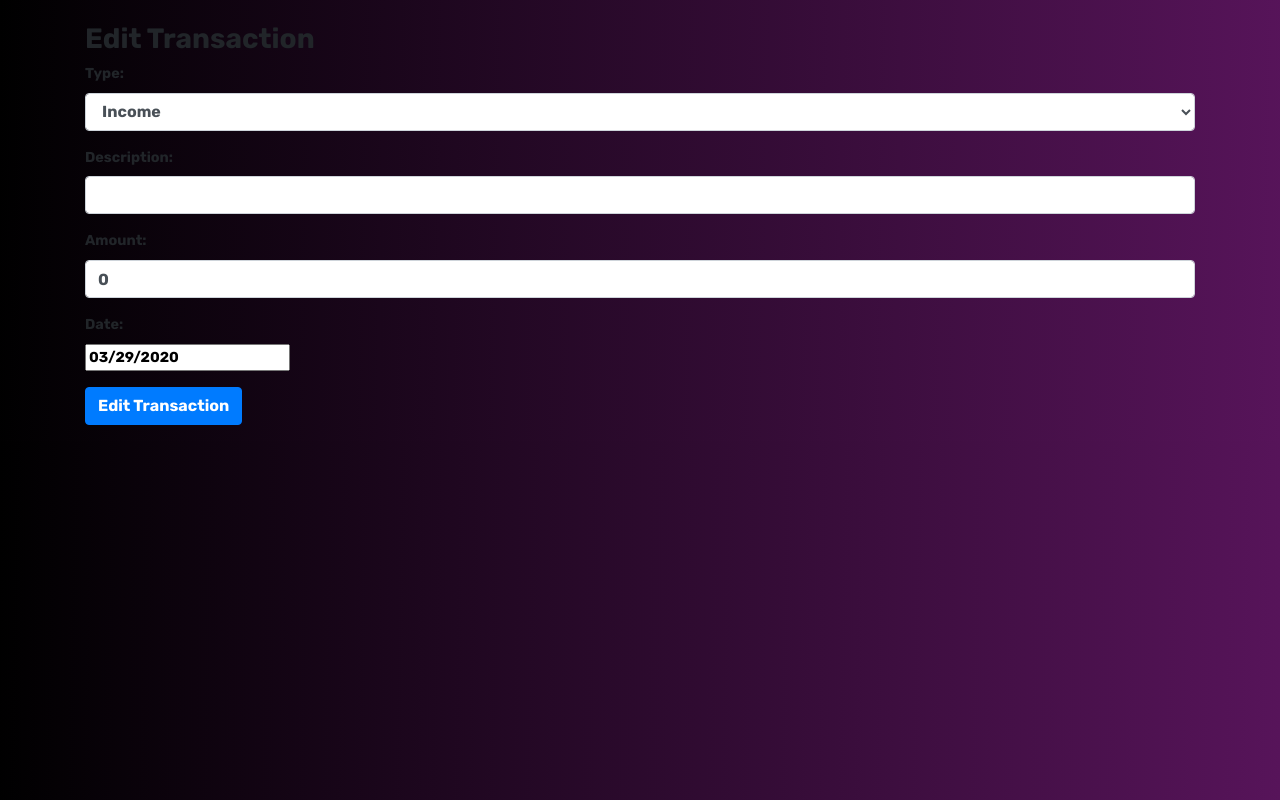
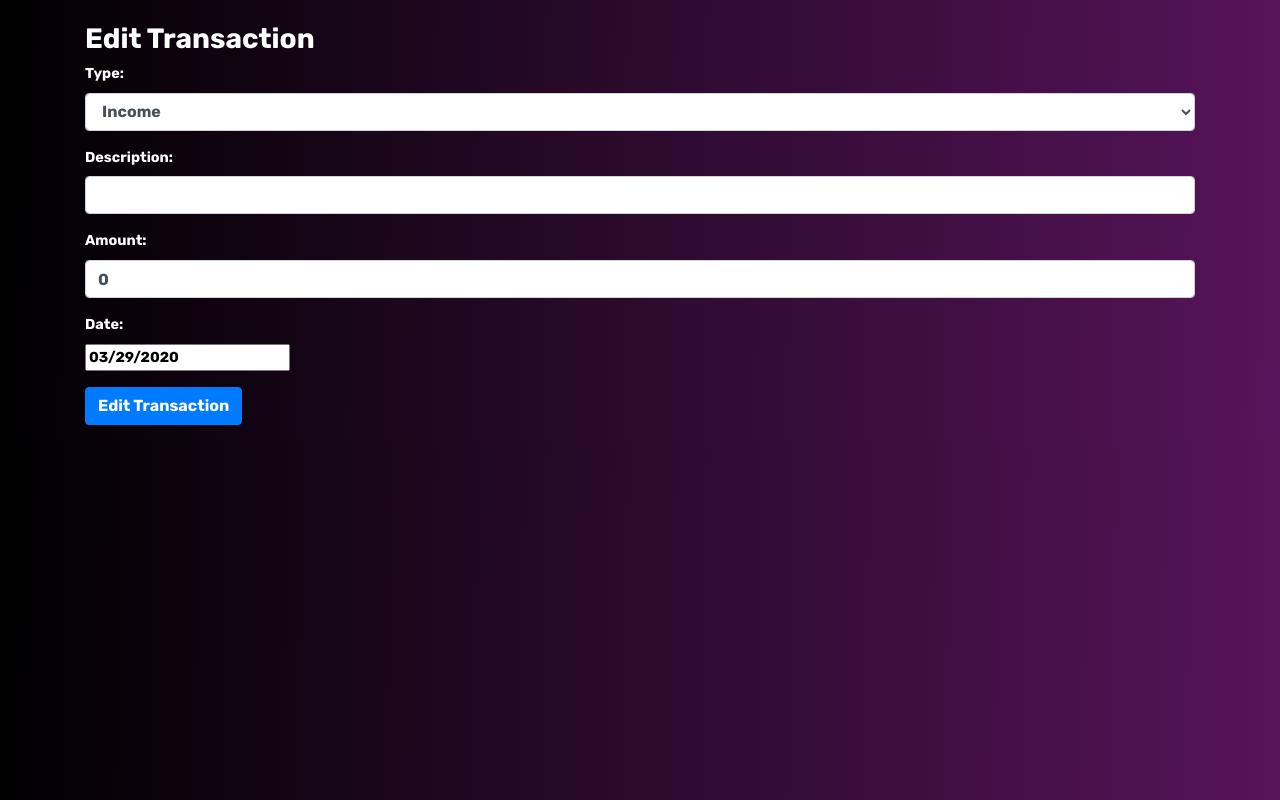
Before and after one commit to NemanjaJakonic/budget-app-mern, a React (Create React App) app in the folder client/: page /edit/1 in a window 1280 px wide. Built offline with nearby package versions, Linux system fonts and the light colour scheme; no server answers.

Commit message:
made changes to componentDidUpdate preventing infinite loop

```diff
--- a/client/src/components/edit-transaction.component.js
+++ b/client/src/components/edit-transaction.component.js
@@ -85,7 +85,7 @@ export default class EditTransaction extends Component {
 
   render() {
     return (
-      <div>
+      <div style={{ color: "white" }}>
         <h3>Edit Transaction</h3>
         <form onSubmit={this.onSubmit}>
           <div className="form-group">
--- a/client/src/components/transactions-list.component.js
+++ b/client/src/components/transactions-list.component.js
@@ -43,11 +43,8 @@ export default class TransactionsList extends Component {
     this.totalIncome = this.totalIncome.bind(this);
     this.state = { transactions: [], addModalShow: false };
   }
-
-  componentDidMount() {
-    this.refreshList();
-  }
   refreshList() {
+    console.log("pomozi");
     axios
       .get(`${this.url}`)
       .then((response) => {
@@ -57,9 +54,19 @@ export default class TransactionsList extends Component {
         console.log(error);
       });
   }
-  componentDidUpdate() {
+  componentDidMount() {
     this.refreshList();
   }
+
+  componentDidUpdate(prevProps, prevState) {
+    console.log(prevState.addModalShow);
+    console.log(this.state.addModalShow);
+    if (prevState.addModalShow !== this.state.addModalShow) {
+      this.refreshList();
+    }
+  }
+  componentWillUnmount() {}
+
   deleteTransaction(id) {
     axios.delete(`${this.url}` + id).then((response) => {
       console.log(response.data);
@@ -162,6 +169,7 @@ export default class TransactionsList extends Component {
           <AddTransaction
             show={this.state.addModalShow}
             onHide={addModalClose}
+            refresh={this.refreshList}
           />
         </ButtonToolbar>
       </div>
```
